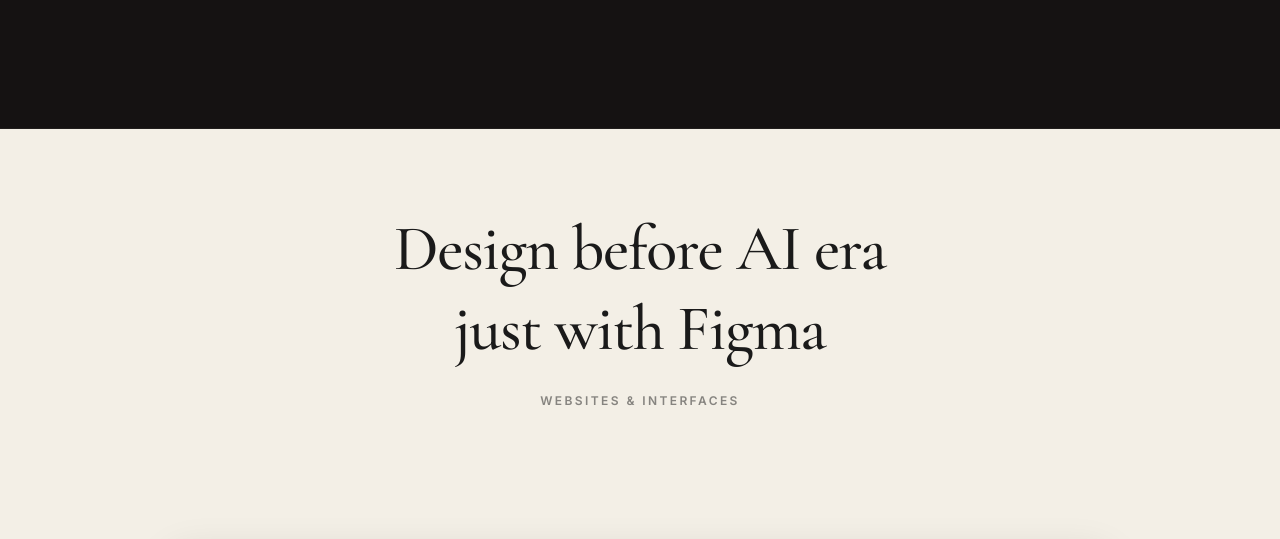
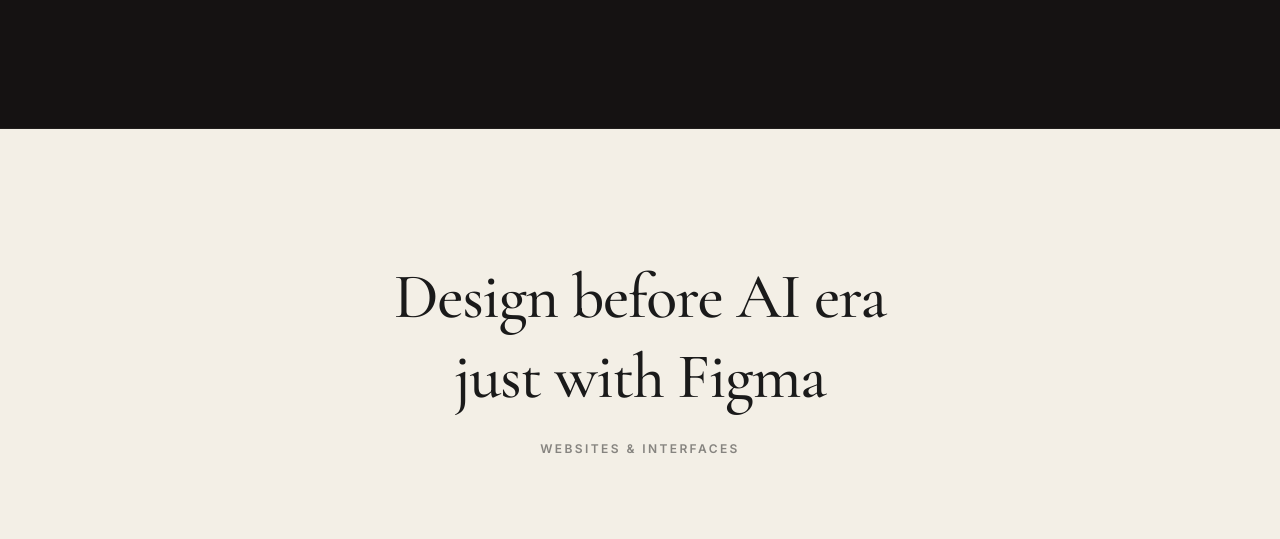
Before and after one commit to arivuselvi1701/arivuselvidgsportfolio, a React (Vite) app: page / in a window 1280 px wide. Shown: the part 4824-5363 px from the top of the page. Built offline with nearby package versions, Linux system fonts and the light colour scheme; grey boxes are pictures that could not be loaded.

Commit message:
Reduce vertical space above the Websites section cards

```diff
--- a/src/components/Websites.jsx
+++ b/src/components/Websites.jsx
@@ -209,7 +209,7 @@
   return (
     <section id="websites" className="bg-cream text-ink relative">
       {/* Header section to introduce the stacking cards */}
-      <div className="h-[40vh] flex flex-col items-center justify-end pb-10 px-6 text-center">
+      <div className="pt-24 md:pt-32 pb-0 md:pb-8 px-6 flex flex-col items-center text-center">
         <h2 className="font-serif text-[clamp(2.5rem,5vw,4.5rem)] font-medium text-balance leading-tight tracking-tight mb-6 text-ink">
           Design before AI era<br />just with Figma
         </h2>
```
